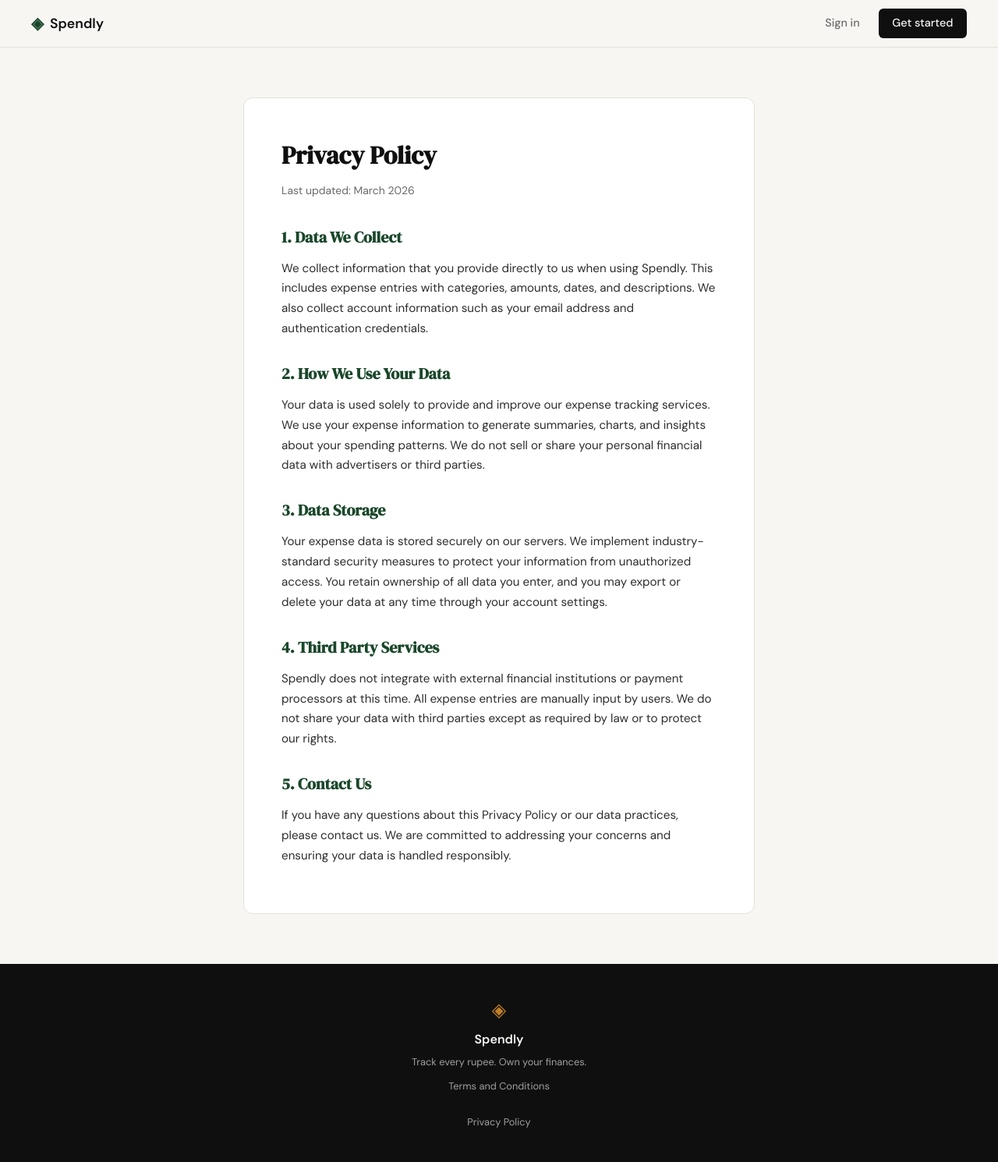
After one commit to Pratik1154/spendly, a Flask app: page /privacy in a window 1280 px wide. The commit adds this page. Shown: the whole page at 78% size. Run offline with Flask 3, Linux system fonts and the light colour scheme.

Commit message:
landing: privacy policy link  has been applied and route

```diff
--- a/app.py
+++ b/app.py
@@ -25,6 +25,11 @@ def login():
 @app.route("/terms")
 def terms():
     return render_template("terms.html")
+
+
+@app.route("/privacy")
+def privacy():
+    return render_template("privacy.html")
 
 
 # ------------------------------------------------------------------ #
--- a/static/css/style.css
+++ b/static/css/style.css
@@ -510,8 +510,7 @@ a { color: inherit; text-decoration: none; }
 .footer-links {
     display: flex;
     flex-direction: column;
-    gap: 0.5rem;
-    margin-top: 0.5rem;
+    margin-top: 0.25rem;
 }
 
 .footer-links a {
--- a/templates/base.html
+++ b/templates/base.html
@@ -37,7 +37,7 @@
             <div class="footer-links">
                 <a href="{{ url_for('terms') }}">Terms and Conditions</a>
                 <br>
-                <a href="#">Privacy Policy</a>
+                <a href="{{ url_for('privacy') }}">Privacy Policy</a>
             </div>
         </div>
     </footer>
--- /dev/null
+++ b/templates/privacy.html
@@ -0,0 +1,31 @@
+{% extends "base.html" %}
+
+{% block title %}Privacy Policy - Spendly{% endblock %}
+
+{% block content %}
+
+<section class="terms-section">
+    <div class="terms-container">
+        <h1 class="terms-title">Privacy Policy</h1>
+        <p class="terms-intro">Last updated: March 2026</p>
+
+        <section class="terms-content">
+            <h2>1. Data We Collect</h2>
+            <p>We collect information that you provide directly to us when using Spendly. This includes expense entries with categories, amounts, dates, and descriptions. We also collect account information such as your email address and authentication credentials.</p>
+
+            <h2>2. How We Use Your Data</h2>
+            <p>Your data is used solely to provide and improve our expense tracking services. We use your expense information to generate summaries, charts, and insights about your spending patterns. We do not sell or share your personal financial data with advertisers or third parties.</p>
+
+            <h2>3. Data Storage</h2>
+            <p>Your expense data is stored securely on our servers. We implement industry-standard security measures to protect your information from unauthorized access. You retain ownership of all data you enter, and you may export or delete your data at any time through your account settings.</p>
+
+            <h2>4. Third Party Services</h2>
+            <p>Spendly does not integrate with external financial institutions or payment processors at this time. All expense entries are manually input by users. We do not share your data with third parties except as required by law or to protect our rights.</p>
+
+            <h2>5. Contact Us</h2>
+            <p>If you have any questions about this Privacy Policy or our data practices, please contact us. We are committed to addressing your concerns and ensuring your data is handled responsibly.</p>
+        </section>
+    </div>
+</section>
+
+{% endblock %}
```
